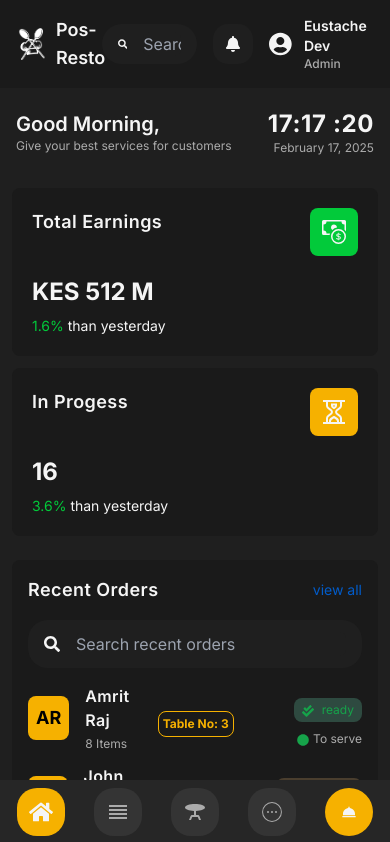
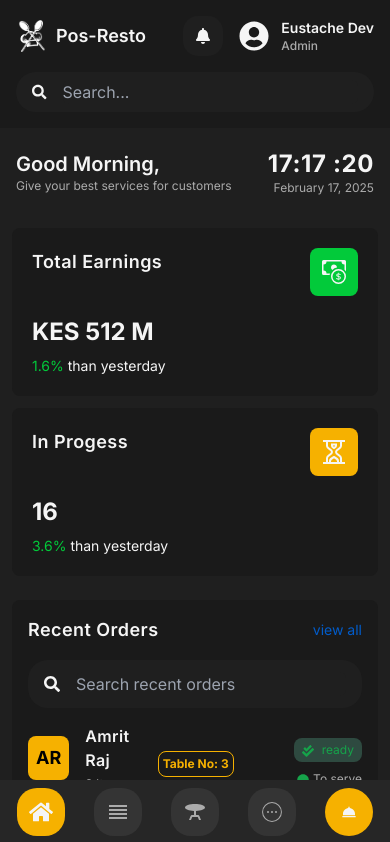
Before and after one commit to Eustachekamala/POS-Restaurant, a React (Vite) app: page / in a window 390 px wide. Shown: the top 842 px of the page. Built offline with nearby package versions, Linux system fonts and the light colour scheme.

Commit message:
done with the responsive header

```diff
--- a/src/components/shared/Header.jsx
+++ b/src/components/shared/Header.jsx
@@ -2,15 +2,17 @@ import { FaSearch, FaBell, FaUserCircle } from "react-icons/fa";
 
 function Header() {
     return (
-        <header className="flex sm:flex-row justify-between items-center py-4 px-4 sm:px-8 bg-[#1a1a1a] gap-4 sm:gap-0">
-        {/** LOGO and Name Section */}
-        <div className="flex items-center gap-2 w-full sm:w-auto">
+        <>
+            {/** Desktop Header */}
+            <header className="hidden sm:flex justify-between items-center py-4 px-4 sm:px-8 bg-[#1a1a1a]">
+                {/** LOGO */}
+                <div className="flex items-center gap-2">
                     <img src="logo.png" className="h-8 w-8 white-logo" alt="Logo" />
                     <h1 className="text-lg font-semibold text-[#f5f5f5]">Pos-Resto</h1>
                 </div>
 
-        {/** Search Section */}
-        <div className="flex items-center gap-4 bg-[#1f1f1f] px-4 sm:px-5 rounded-[20px] py-2 w-full sm:w-[500px]">
+                {/** SEARCH */}
+                <div className="flex items-center gap-4 bg-[#1f1f1f] px-5 rounded-[20px] py-2 w-full sm:w-[500px]">
                     <FaSearch className="text-[#f5f5f5]" />
                     <input
                         type="text"
@@ -20,20 +22,55 @@ function Header() {
                     />
                 </div>
 
-        {/** Logged User Details Section */}
-        <div className="flex items-center gap-4 w-full sm:w-auto justify-end">
+                {/** LOGGED USER DETAILS */}
+                <div className="flex items-center gap-4">
                     <div className="bg-[#1f1f1f] rounded-[15px] p-3 cursor-pointer">
                         <FaBell className="text-[#f5f5f5]" />
                     </div>
                     <div className="flex items-center gap-3 cursor-pointer">
-            <FaUserCircle className="text-[#f5f5f5] text-3xl sm:text-4xl" />
+                        <FaUserCircle className="text-[#f5f5f5] text-4xl" />
                         <div className="flex flex-col items-start">
-                <h1 className="text-sm sm:text-md text-[#f5f5f5] font-semibold">Eustache Dev</h1>
+                            <h1 className="text-md text-[#f5f5f5] font-semibold">Eustache Dev</h1>
                             <p className="text-xs text-[#ababab] font-medium">Admin</p>
                         </div>
                     </div>
                 </div>
             </header>
+
+            {/** Mobile Header */}
+            <header className="sm:hidden flex flex-col justify-between items-center py-4 px-4 bg-[#1a1a1a] gap-4">
+                {/** LOGO and User Details Section */}
+                <div className="flex items-center justify-between w-full">
+                    <div className="flex items-center gap-2">
+                        <img src="logo.png" className="h-8 w-8 white-logo" alt="Logo" />
+                        <h1 className="text-lg font-semibold text-[#f5f5f5]">Pos-Resto</h1>
+                    </div>
+                    <div className="flex items-center gap-4">
+                        <div className="bg-[#1f1f1f] rounded-[15px] p-3 cursor-pointer">
+                            <FaBell className="text-[#f5f5f5]" />
+                        </div>
+                        <div className="flex items-center gap-3 cursor-pointer">
+                            <FaUserCircle className="text-[#f5f5f5] text-3xl" />
+                            <div className="flex flex-col items-start">
+                                <h1 className="text-sm text-[#f5f5f5] font-semibold">Eustache Dev</h1>
+                                <p className="text-xs text-[#ababab] font-medium">Admin</p>
+                            </div>
+                        </div>
+                    </div>
+                </div>
+
+                {/** SEARCH */}
+                <div className="flex items-center gap-4 bg-[#1f1f1f] px-4 py-2 rounded-[20px] w-full">
+                    <FaSearch className="text-[#f5f5f5]" />
+                    <input
+                        type="text"
+                        name="search"
+                        placeholder="Search..."
+                        className="bg-[#1f1f1f] text-[#f5f5f5] outline-none rounded-md w-full"
+                    />
+                </div>
+            </header>
+        </>
     );
 }
 
```
Lines whose indentation alone changed are shown as unchanged.
